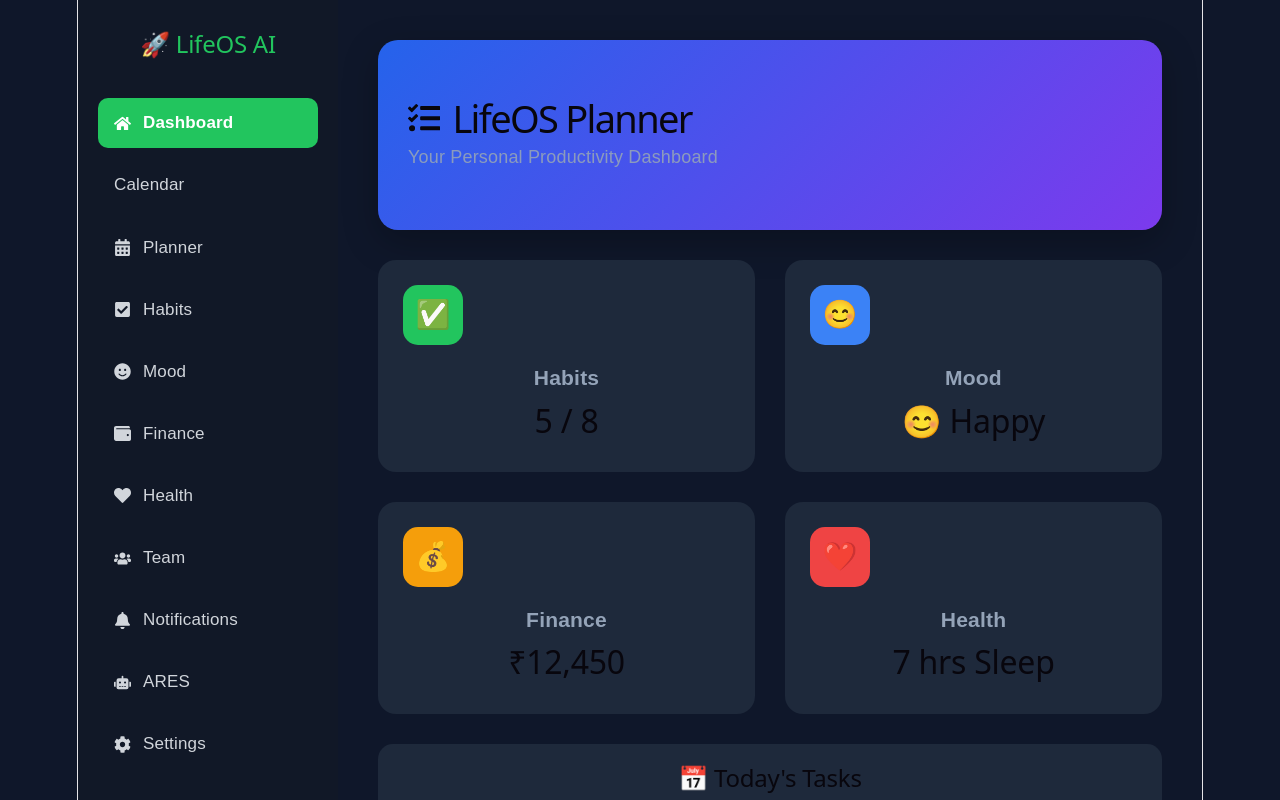
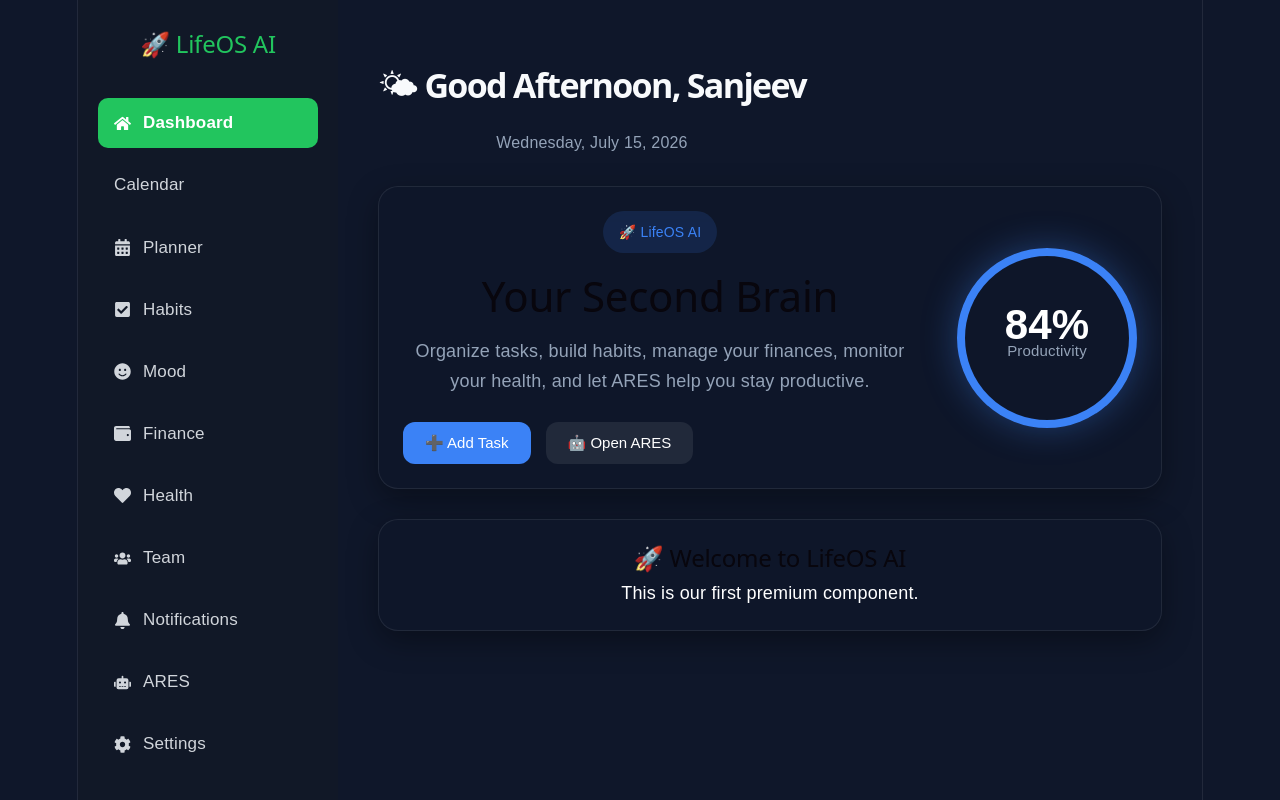
Before and after one commit to sanjeevsanju20123/lifeos-ai, a React (Vite) app: page / in a window 1280 px wide. Shown: the top 800 px of the page. Built offline with nearby package versions, Linux system fonts and the light colour scheme.

Commit message:
Completed LifeOS UI foundation before Tailwind migration

```diff
--- a/src/components/Header.jsx
+++ b/src/components/Header.jsx
@@ -1,24 +1,37 @@
 import { motion } from "framer-motion";
-import { FaTasks } from "react-icons/fa";
 import "../styles/Header.css";
 
 function Header() {
+  const hour = new Date().getHours();
+
+  let greeting = "Good Evening";
+  let emoji = "🌙";
+
+  if (hour < 12) {
+    greeting = "Good Morning";
+    emoji = "☀️";
+  } else if (hour < 18) {
+    greeting = "Good Afternoon";
+    emoji = "🌤";
+  }
+
+  const today = new Date().toLocaleDateString("en-US", {
+    weekday: "long",
+    day: "numeric",
+    month: "long",
+    year: "numeric",
+  });
+
   return (
-    <motion.header
-      className="header"
-      initial={{ opacity: 0, y: -30 }}
-      animate={{ opacity: 1, y: 0 }}
-      transition={{ duration: 0.6 }}
-    >
-      <div className="header-left">
+    <div className="header">
+      <div>
         <h1>
-          <FaTasks className="header-icon" />
-          LifeOS Planner
+          {emoji} {greeting}, Sanjeev
         </h1>
 
-        <p>Your Personal Productivity Dashboard</p>
+        <p>{today}</p>
       </div>
-    </motion.header>
+    </div>
   );
 }
 
--- /dev/null
+++ b/src/components/HeroCard.jsx
@@ -0,0 +1,33 @@
+import GlassCard from "./ui/GlassCard";
+import "../styles/HeroCard.css";
+
+function HeroCard() {
+  return (
+    <GlassCard className="hero-card">
+      <div className="hero-left">
+        <span className="hero-badge">🚀 LifeOS AI</span>
+
+        <h2>Your Second Brain</h2>
+
+        <p>
+          Organize tasks, build habits, manage your finances,
+          monitor your health, and let ARES help you stay productive.
+        </p>
+
+        <div className="hero-buttons">
+          <button className="primary-btn">➕ Add Task</button>
+          <button className="secondary-btn">🤖 Open ARES</button>
+        </div>
+      </div>
+
+      <div className="hero-right">
+        <div className="productivity-circle">
+          <span>84%</span>
+          <small>Productivity</small>
+        </div>
+      </div>
+    </GlassCard>
+  );
+}
+
+export default HeroCard;
--- /dev/null
+++ b/src/components/ui/GlassCard.jsx
@@ -0,0 +1,11 @@
+import "./styles/GlassCard.css";
+
+function GlassCard({ children, className = "" }) {
+  return (
+    <div className={`glass-card ${className}`}>
+      {children}
+    </div>
+  );
+}
+
+export default GlassCard;
--- /dev/null
+++ b/src/components/ui/Styles/GlassCard.css
@@ -0,0 +1,25 @@
+.glass-card {
+  background: var(--bg-card);
+  backdrop-filter: blur(18px);
+
+  border: 1px solid var(--border);
+
+  border-radius: var(--radius);
+
+  box-shadow: var(--shadow);
+
+  padding: 24px;
+
+  transition: var(--transition);
+
+  animation: fadeUp .4s ease;
+}
+
+.glass-card:hover {
+  transform: translateY(-4px);
+
+  border-color: rgba(59,130,246,.4);
+
+  box-shadow:
+    0 20px 40px rgba(0,0,0,.45);
+}
--- a/src/main.jsx
+++ b/src/main.jsx
@@ -2,6 +2,10 @@ import { StrictMode } from "react";
 import { createRoot } from "react-dom/client";
 import { BrowserRouter } from "react-router-dom";
 import "./index.css";
+import "./styles/theme.css";
+import "./styles/globals.css";
+import "./styles/animations.css";
+
 import App from "./App.jsx";
 
 createRoot(document.getElementById("root")).render(
--- a/src/pages/Dashboard.jsx
+++ b/src/pages/Dashboard.jsx
@@ -1,80 +1,20 @@
-import { useState, useEffect } from "react";
+import GlassCard from "../components/ui/GlassCard";
 import Header from "../components/Header";
-import DashboardCard from "../components/DashboardCard";
-import "../styles/Dashboard.css";
+import HeroCard from "../components/HeroCard";
 
 function Dashboard() {
-  const [tasks, setTasks] = useState([]);
-
-  useEffect(() => {
-    const savedTasks = JSON.parse(localStorage.getItem("tasks")) || [];
-    setTasks(savedTasks);
-  }, []);
-
-  const today = new Date().toISOString().split("T")[0];
-
-  const todaysTasks = tasks.filter(
-    (task) => task.dueDate === today
-  );
-
-  const completedToday = todaysTasks.filter(
-    (task) => task.completed
-  ).length;
-
   return (
-    <div className="dashboard">
+    <>
       <Header />
 
-      <div className="cards">
-        <DashboardCard
-          title="Habits"
-          value="5 / 8"
-          icon="✅"
-          color="#22c55e"
-        />
+      <HeroCard />
 
-        <DashboardCard
-          title="Mood"
-          value="😊 Happy"
-          icon="😊"
-          color="#3b82f6"
-        />
+      <GlassCard>
+        <h2>🚀 Welcome to LifeOS AI</h2>
 
-        <DashboardCard
-          title="Finance"
-          value="₹12,450"
-          icon="💰"
-          color="#f59e0b"
-        />
-
-        <DashboardCard
-          title="Health"
-          value="7 hrs Sleep"
-          icon="❤️"
-          color="#ef4444"
-        />
-      </div>
-
-      <div className="today-section">
-        <h2>📅 Today's Tasks</h2>
-
-        {todaysTasks.length === 0 ? (
-          <p>No tasks for today.</p>
-        ) : (
-          <ul>
-            {todaysTasks.map((task) => (
-              <li key={task.id}>
-                {task.completed ? "✅" : "⬜"} {task.text}
-              </li>
-            ))}
-          </ul>
-        )}
-
-        <p>
-          Completed: {completedToday} / {todaysTasks.length}
-        </p>
-      </div>
-    </div>
+        <p>This is our first premium component.</p>
+      </GlassCard>
+    </>
   );
 }
 
--- a/src/styles/Header.css
+++ b/src/styles/Header.css
@@ -1,36 +1,19 @@
-.header{
-    display:flex;
-    justify-content:space-between;
-    align-items:center;
+.header {
+  display: flex;
+  justify-content: space-between;
+  align-items: center;
 
-    background:linear-gradient(135deg,#2563eb,#7c3aed);
-
-    padding:30px;
-
-    border-radius:20px;
-
-    color:white;
-
-    margin-bottom:30px;
-
-    box-shadow:0 12px 35px rgba(0,0,0,.25);
+  margin-bottom: 30px;
 }
 
-.header h1{
-    display:flex;
-    align-items:center;
-    gap:12px;
-
-    font-size:2rem;
-
-    margin-bottom:8px;
+.header h1 {
+  font-size: 34px;
+  font-weight: 700;
+  color: var(--text-primary);
 }
 
-.header p{
-    opacity:.9;
-    font-size:1rem;
+.header p {
+  margin-top: 8px;
+  color: var(--text-secondary);
+  font-size: 16px;
 }
-
-.header-icon{
-    font-size:1.8rem;
-}
--- /dev/null
+++ b/src/styles/HeroCard.css
@@ -0,0 +1,86 @@
+.hero-card {
+  display: flex;
+  justify-content: space-between;
+  align-items: center;
+  gap: 40px;
+  margin-bottom: 30px;
+}
+
+.hero-left {
+  flex: 1;
+}
+
+.hero-badge {
+  display: inline-block;
+  background: rgba(59,130,246,.15);
+  color: var(--primary);
+  padding: 8px 16px;
+  border-radius: 999px;
+  font-size: 14px;
+  margin-bottom: 18px;
+}
+
+.hero-left h2 {
+  font-size: 42px;
+  margin-bottom: 15px;
+}
+
+.hero-left p {
+  color: var(--text-secondary);
+  line-height: 1.7;
+  max-width: 600px;
+}
+
+.hero-buttons {
+  display: flex;
+  gap: 15px;
+  margin-top: 25px;
+}
+
+.primary-btn,
+.secondary-btn {
+  border: none;
+  border-radius: 12px;
+  padding: 12px 22px;
+  cursor: pointer;
+  font-size: 15px;
+  transition: .3s;
+}
+
+.primary-btn {
+  background: var(--primary);
+  color: white;
+}
+
+.secondary-btn {
+  background: rgba(255,255,255,.08);
+  color: white;
+}
+
+.primary-btn:hover,
+.secondary-btn:hover {
+  transform: translateY(-3px);
+}
+
+.productivity-circle {
+  width: 180px;
+  height: 180px;
+  border-radius: 50%;
+  border: 8px solid var(--primary);
+
+  display: flex;
+  flex-direction: column;
+  justify-content: center;
+  align-items: center;
+
+  box-shadow: 0 0 35px rgba(59,130,246,.35);
+}
+
+.productivity-circle span {
+  font-size: 42px;
+  font-weight: bold;
+}
+
+.productivity-circle small {
+  color: var(--text-secondary);
+}
--- /dev/null
+++ b/src/styles/animations.css
@@ -0,0 +1,11 @@
+@keyframes fadeUp {
+  from {
+    opacity: 0;
+    transform: translateY(15px);
+  }
+
+  to {
+    opacity: 1;
+    transform: translateY(0);
+  }
+}
--- /dev/null
+++ b/src/styles/globals.css
@@ -0,0 +1,11 @@
+* {
+  margin: 0;
+  padding: 0;
+  box-sizing: border-box;
+}
+
+body {
+  background: var(--bg-primary);
+  color: var(--text-primary);
+  font-family: Inter, Arial, sans-serif;
+}
--- /dev/null
+++ b/src/styles/theme.css
@@ -0,0 +1,29 @@
+:root {
+  /* Background */
+  --bg-primary: #020617;
+  --bg-secondary: #0f172a;
+  --bg-card: rgba(15, 23, 42, 0.75);
+
+  /* Brand */
+  --primary: #3b82f6;
+  --secondary: #8b5cf6;
+
+  /* Status */
+  --success: #22c55e;
+  --warning: #f59e0b;
+  --danger: #ef4444;
+
+  /* Text */
+  --text-primary: #f8fafc;
+  --text-secondary: #94a3b8;
+
+  /* Border */
+  --border: rgba(255, 255, 255, 0.08);
+
+  /* Effects */
+  --radius: 20px;
+  --shadow:
+    0 10px 30px rgba(0, 0, 0, 0.35);
+
+  --transition: 0.3s ease;
+}
```
